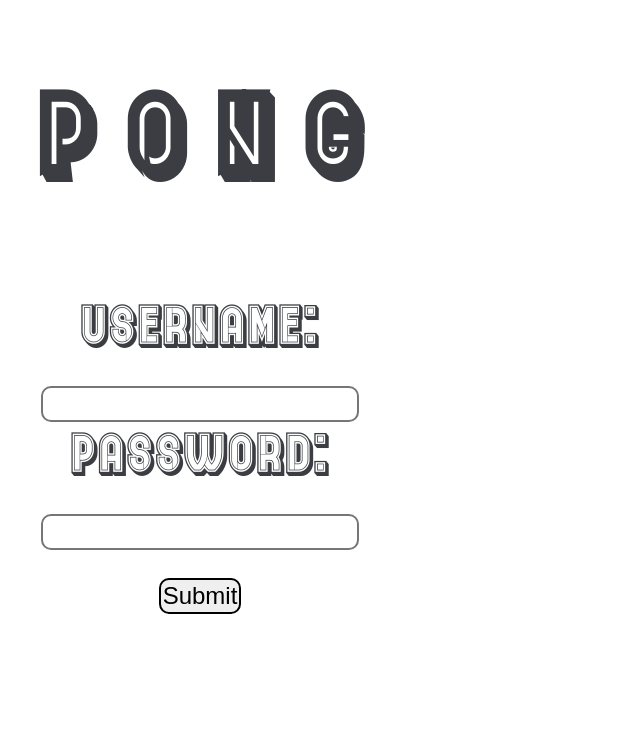
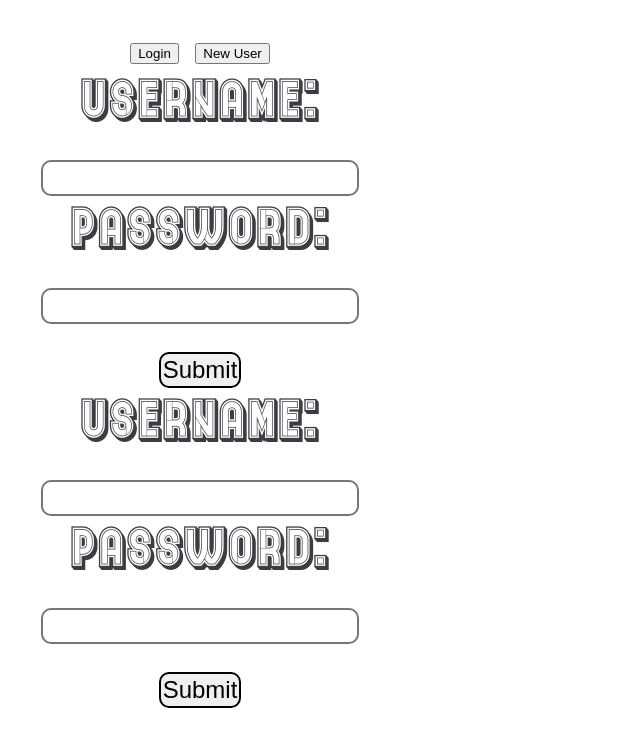
Before and after one commit to leahemerson/Pong, a plain HTML site: page public/index.html in a window 1280 px wide. Shown: the whole page, without its empty margins (0-640 px from the left). Drawn offline with nearby package versions, Linux system fonts and the light colour scheme.

Commit message:
Add files via upload

```diff
--- a/public/index.html
+++ b/public/index.html
@@ -2,21 +2,41 @@
 <html>
     <head>
         <meta charset="utf-8"/>
-	<meta name="viewport" content="width=device-width, initial-scale=1"/>
-	<title>Login Page</title>
+        <meta name="viewport" content="width=device-width, initial-scale=1, shrink-to-fit=no"/>
+        <title>PONG LOGIN</title>
+       <!-- <link rel="stylesheet" href="https://stackpath.bootstrapcdn.com/bootstrap/4.3.1/css/bootstrap.min.css" integrity="sha384-ggOyR0iXCbMQv3Xipma34MD+dH/1fQ784/j6cY/iJTQUOhcWr7x9JvoRxT2MZw1T" crossorigin="anonymous">
+       -->
+	<script type="application/javascript" src="https://code.jquery.com/jquery-3.3.1.min.js"></script>
+        <!--<script src="https://cdnjs.cloudflare.com/ajax/libs/popper.js/1.14.7/umd/popper.min.js" integrity="sha384-UO2eT0CpHqdSJQ6hJty5KVphtPhzWj9WO1clHTMGa3JDZwrnQq4sF86dIHNDz0W1" crossorigin="anonymous"></script>
+        <script src="https://stackpath.bootstrapcdn.com/bootstrap/4.3.1/js/bootstrap.min.js" integrity="sha384-JjSmVgyd0p3pXB1rRibZUAYoIIy6OrQ6VrjIEaFf/nJGzIxFDsf4x0xIM+B07jRM" crossorigin="anonymous"></script>
+       -->
 	<link rel="stylesheet" href="css/style.css"/>
-	<script type="application/javascript" src="https://code.jquery.com/jquery-3.3.1.min.js"></script>
 	 <script type="application/javascript" src="https://cdn.jsdelivr.net/npm/vue"></script>
-
+        <script type="application/javascript" src="scripts/moviesearch.js"></script>
     </head>
-    <body>
-        <h1 class = "title" >P o n g</h1>
-	<div class = "login">
+    <body onload="Init();">
+        <div id="app" class="container bg-secondary" style="padding: 10px;">
+            <div class="container bg-secondary text-white">
+                <div class="form-group row">
+			<div id = "landing_page">
+				<button onclick="login()">Login</button>
+				<button onclick="newUser()">New User</button>
+			</div>
+			<div id = "login">
        				<form action="/upload" method="POST" enctype = "multipart/form-data" >
             				Username: <input type="text" name="username" /><br/>
             				Password: <input type="text" name="password" /><br/>
 					<input type="submit" value="Submit" />
         			</form>
 			</div>
+			<div id = "new_user">
+       				<form action="/upload" method="POST" enctype = "multipart/form-data" >
+            				Username: <input type="text" name="username" /><br/>
+            				Password: <input type="text" name="password" /><br/>
+					<input type="submit" value="Submit" />
+        			</form>
+			</div>
+
+       		 </div>
     </body>
 </html>
```
Lines whose indentation alone changed are shown as unchanged.
